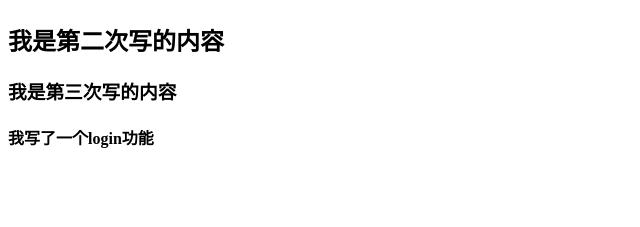
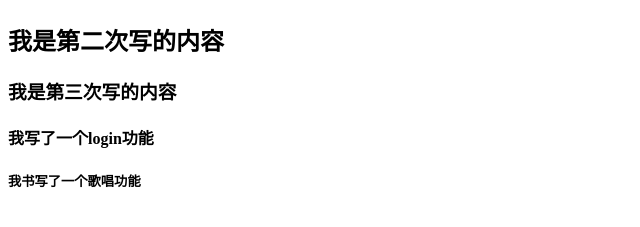
Before and after one commit to LiuXing-ddg/test1906, a plain HTML site: page index.html in a window 1280 px wide. Shown: the part 67-294 px from the top of the page, without its empty margins (0-640 px from the left). Drawn offline with Linux system fonts and the light colour scheme.

Commit message:
书写唱歌功能

```diff
--- a/index.html
+++ b/index.html
@@ -12,6 +12,7 @@
     <h2>我是第二次写的内容</h2>
     <h3>我是第三次写的内容</h3>
     <h4>我写了一个login功能</h4>
+    <h5>我书写了一个歌唱功能</h5>
 </body>
 
 </html>
```
